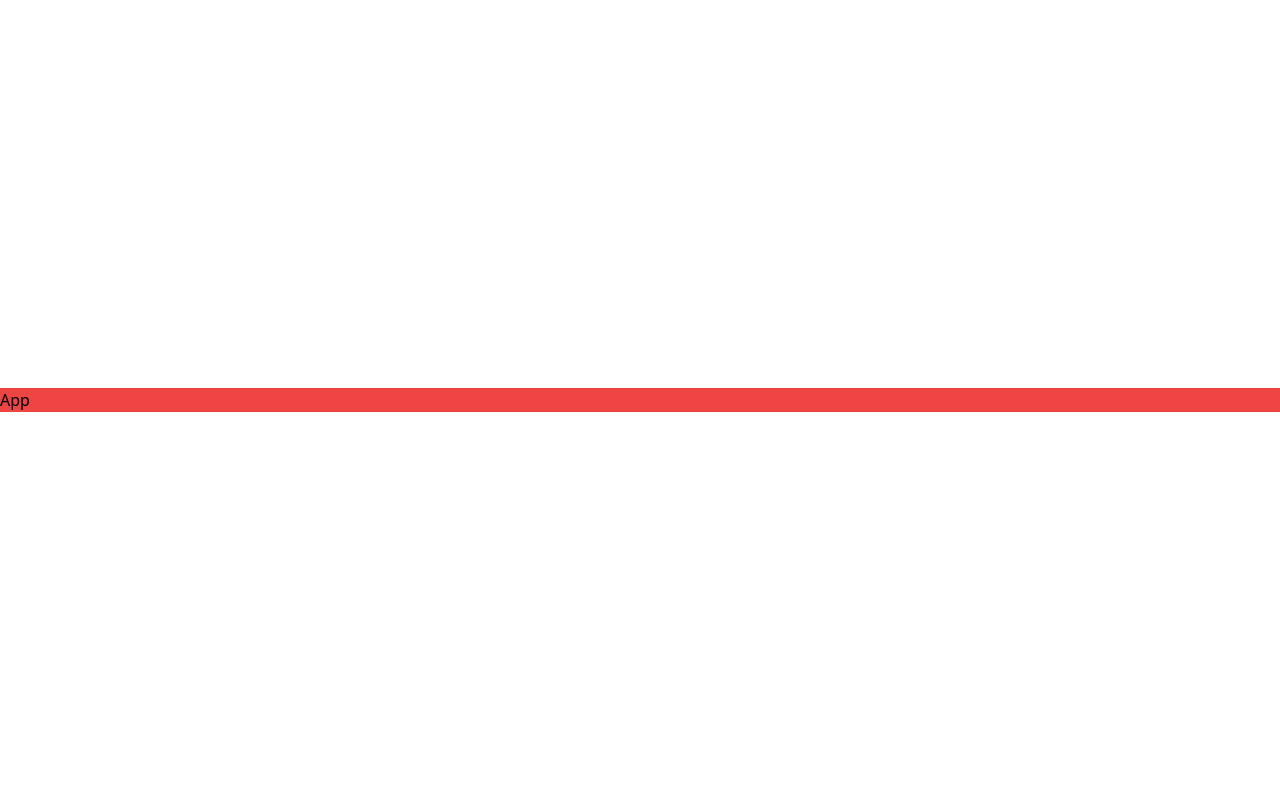
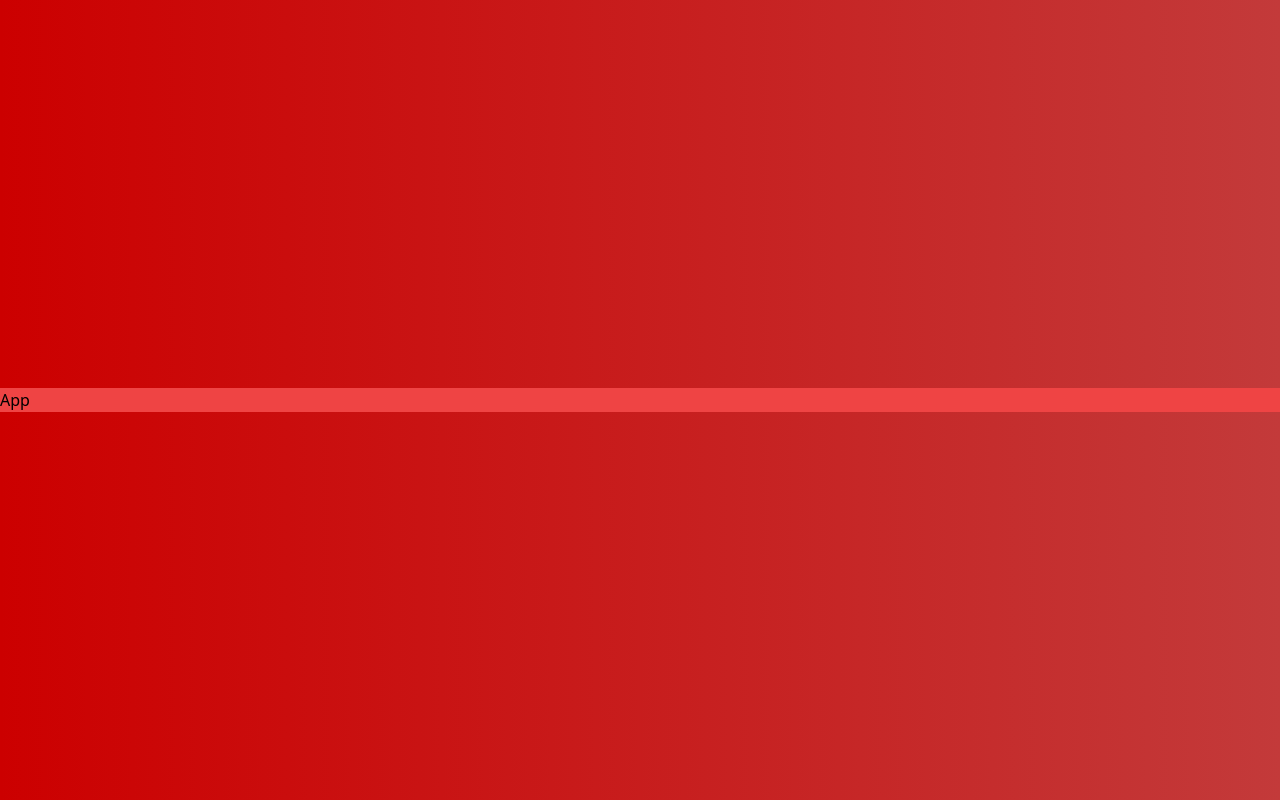
Before and after one commit to Stewie154/pokedex, a React (Create React App) app: page / in a window 1280 px wide. Built offline with nearby package versions, Linux system fonts and the light colour scheme.

Commit message:
background gradient

```diff
--- a/src/sass/global.scss
+++ b/src/sass/global.scss
@@ -1,11 +1,17 @@
 @tailwind base;
 @tailwind components;
 @tailwind utilities;
+
+@import './variables.scss';
 
 * {
 	padding: 0;
 	margin: 0;
 	box-sizing: border-box;
+}
+
+body {
+	background: $background-gradient
 }
 
 #root {
--- a/src/sass/variables.scss
+++ b/src/sass/variables.scss
@@ -0,0 +1,7 @@
+$color-primary: #FF0000;
+$color-secondary: #FFDE00;
+
+$background-primary: #CC0000;
+$background-secondary: #c33a3a;
+
+$background-gradient: linear-gradient(to right, $background-primary, $background-secondary);
```
